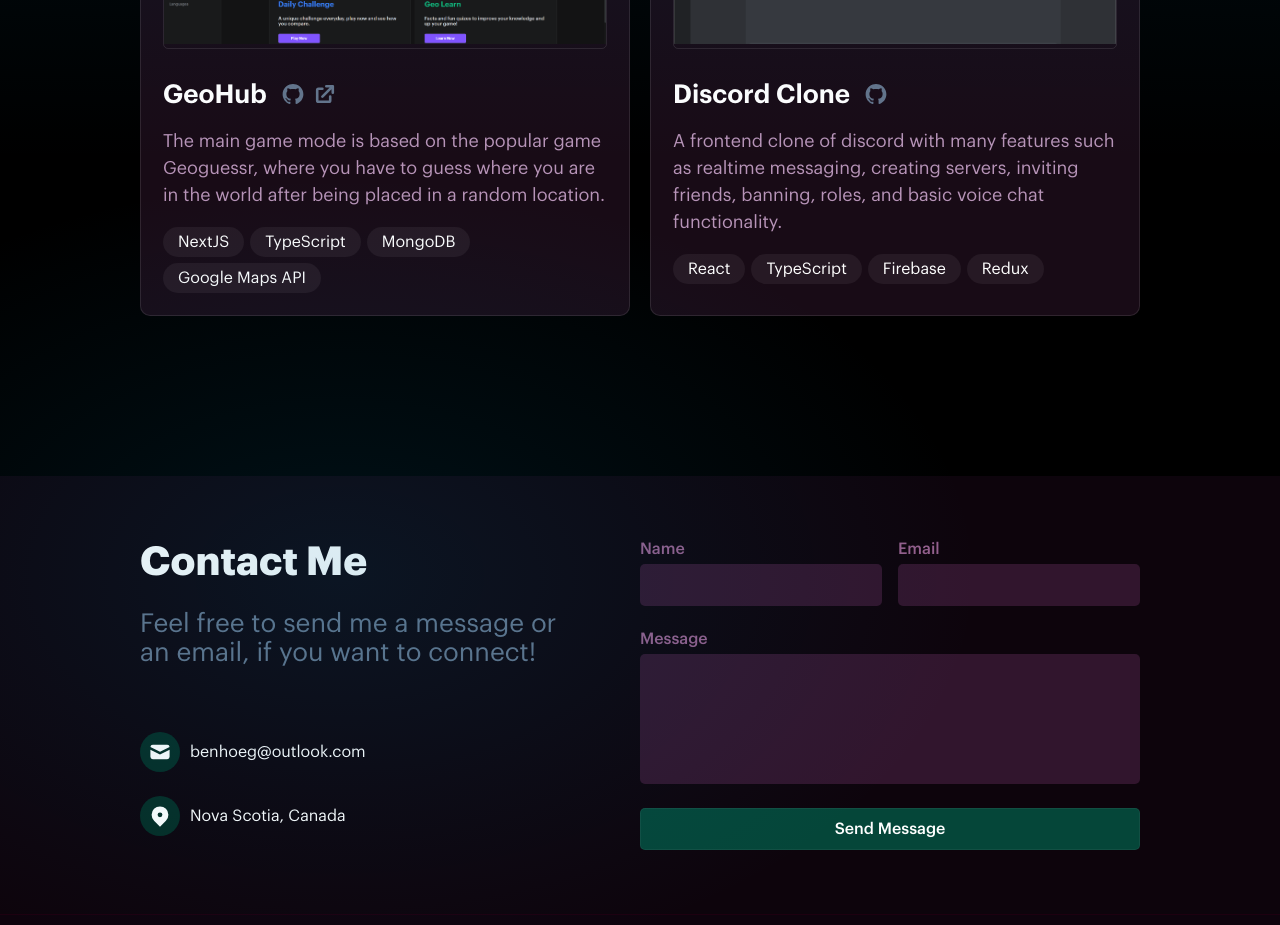
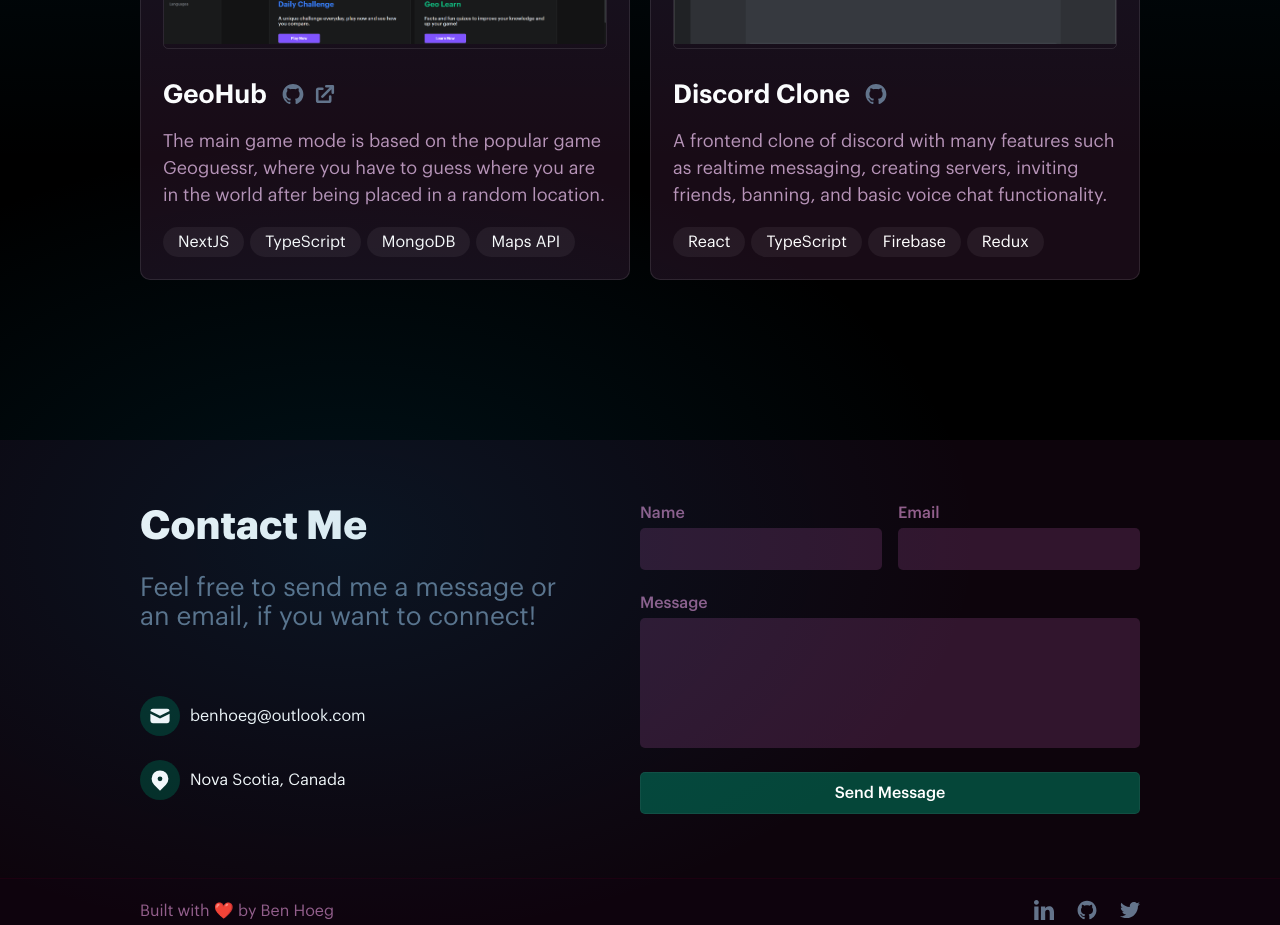
Before and after one commit to benlikescode/portfolio, a Next.js app: page / in a window 1280 px wide. Shown: the part 1440-2365 px from the top of the page. Built offline with nearby package versions, Linux system fonts and the light colour scheme.

Commit message:
Updated content to fit better

```diff
--- a/components/Sections/Projects/Projects.tsx
+++ b/components/Sections/Projects/Projects.tsx
@@ -9,7 +9,7 @@
     name: 'GeoHub',
     imageUrl: '/images/GeoHub.png',
     description: 'The main game mode is based on the popular game Geoguessr, where you have to guess where you are in the world after being placed in a random location.',
-    tags: ['NextJS', 'TypeScript', 'MongoDB', 'Google Maps API'],
+    tags: ['NextJS', 'TypeScript', 'MongoDB', 'Maps API'],
     githubLink: 'https://github.com/benlikescode/geohub',
     liveLink: 'https://geohub-prod.vercel.app/'
   }
@@ -17,7 +17,7 @@
   const project2: Project = {
     name: 'Discord Clone',
     imageUrl: '/images/Bencord.png',
-    description: 'A frontend clone of discord with many features such as realtime messaging, creating servers, inviting friends, banning, roles, and basic voice chat functionality.',
+    description: 'A frontend clone of discord with many features such as realtime messaging, creating servers, inviting friends, banning, and basic voice chat functionality.',
     tags: ['React', 'TypeScript', 'Firebase', 'Redux'],
     githubLink: 'https://github.com/benlikescode/discord'
   }
```
